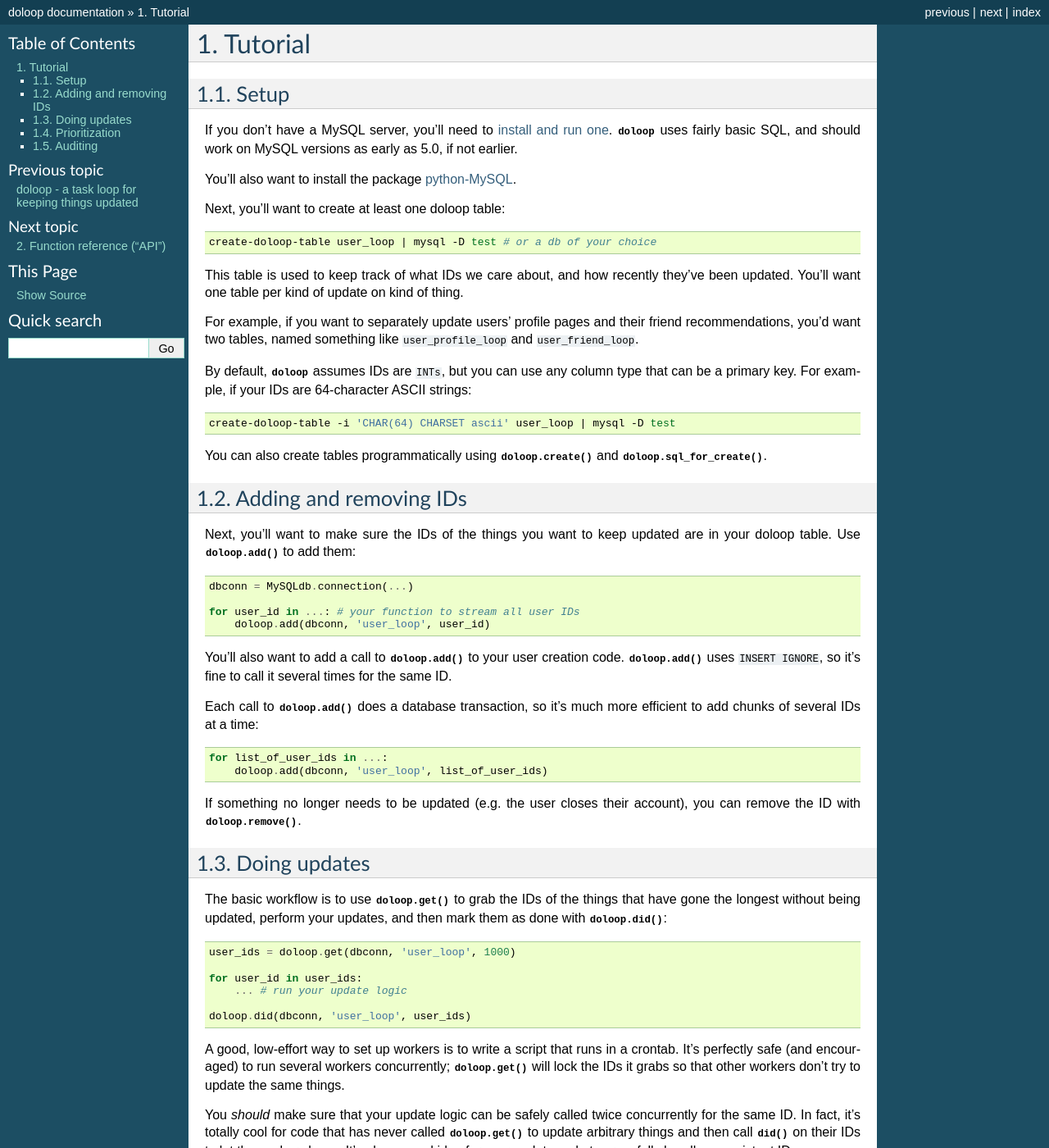
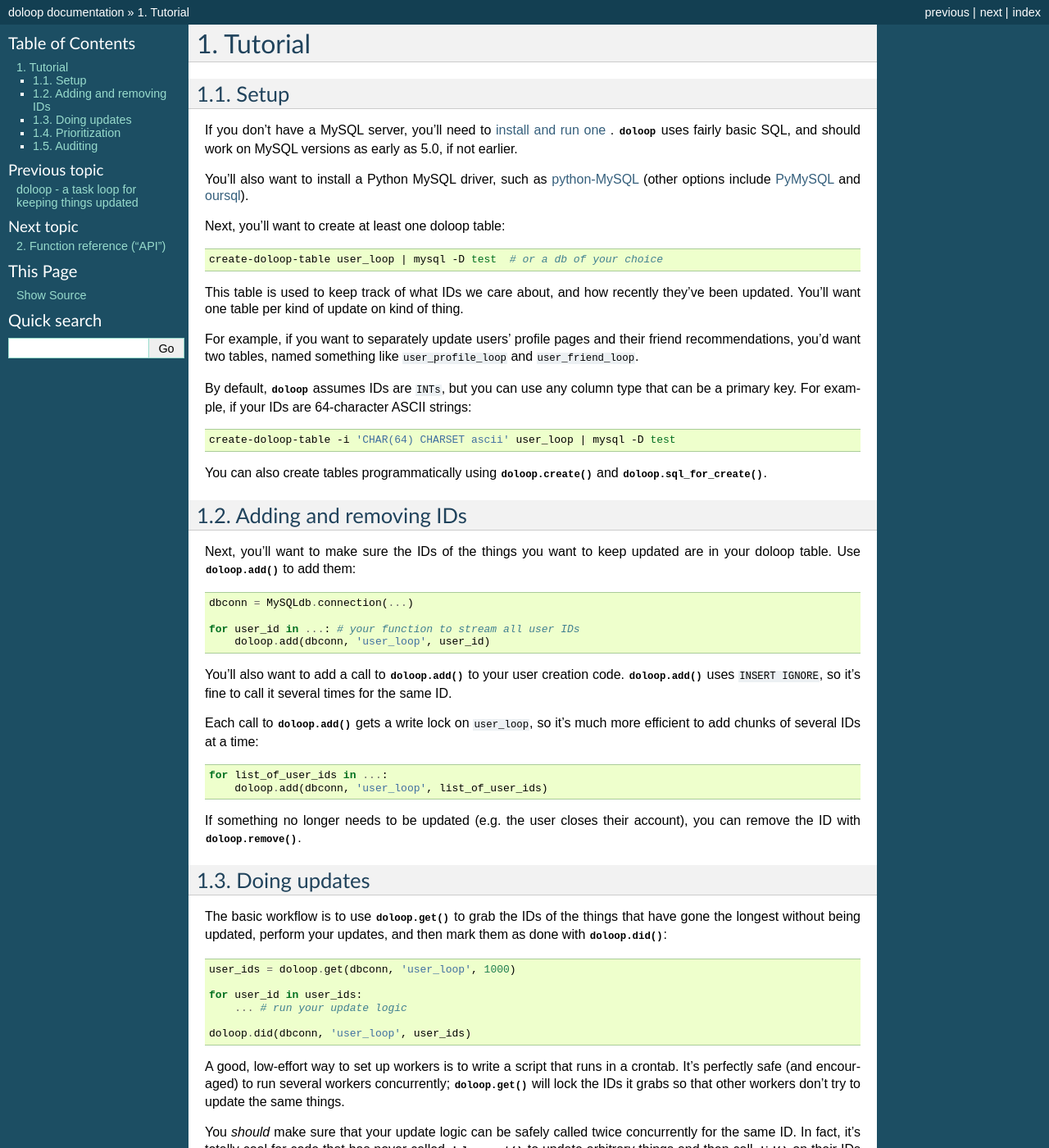
Before and after one commit to Yelp/doloop, a Sphinx documentation site: the page built from docs/tutorial.rst, in a window 1280 px wide and 1400 px high. Shown: the whole window at 82% size. Built offline with Sphinx 7.4.7, drawn with Linux system fonts in a browser that asks for light colours; the version number could not be read and is left out.

Commit message:
documentation tweaks

```diff
--- a/README.rst
+++ b/README.rst
@@ -1,5 +1,5 @@
 **doloop** is a simple but well-thought-out system for keeping things
-with unique IDs updated. It supports concurrency and prioritization.
+with unique IDs updated. It is concurrency-safe and supports prioritization.
 
 **doloop**'s only dependency is
 `MySQL <http://dev.mysql.com>`_; it does not require you to
--- a/docs/index.rst
+++ b/docs/index.rst
@@ -10,7 +10,7 @@ What is doloop?
 ---------------
 
 :py:mod:`doloop` is a simple but well-thought-out system for keeping things
-with unique IDs updated. It supports concurrency and prioritization.
+with unique IDs updated. It is concurrency-safe and supports prioritization.
 
 :py:mod:`doloop`'s only dependency is
 `MySQL <http://dev.mysql.com>`_; it does not require you to
--- a/docs/tutorial.rst
+++ b/docs/tutorial.rst
@@ -4,18 +4,21 @@ Tutorial
 Setup
 -----
 
-If you don't have a MySQL server, you'll need to `install and run one <http://dev.mysql.com/doc/refman/5.5/en/installing.html>`_. :py:mod:`doloop`
+If you don't have a MySQL server, you'll need to `install and run one \
+<http://dev.mysql.com/doc/refman/5.5/en/installing.html>`_. :py:mod:`doloop`
 uses fairly basic SQL, and should work on MySQL versions as early as 5.0,
 if not earlier.
 
-You'll also want to install the package
-`python-MySQL <http://mysql-python.sourceforge.net/>`_.
+You'll also want to install a Python MySQL driver, such as
+`python-MySQL <http://mysql-python.sourceforge.net/>`_ (other options include
+`PyMySQL <https://github.com/petehunt/PyMySQL/>`_ and
+`oursql <https://launchpad.net/oursql>`_).
 
 Next, you'll want to create at least one doloop table:
 
 .. code-block:: sh
 
-    create-doloop-table user_loop | mysql -D test # or a db of your choice
+    create-doloop-table user_loop | mysql -D test  # or a db of your choice
 
 This table is used to keep track of what IDs we care about, and how recently
 they've been updated. You'll want one table per kind of update on kind of
@@ -52,8 +55,8 @@ You'll also want to add a call to :py:func:`doloop.add` to your user creation
 code. :py:func:`doloop.add` uses ``INSERT IGNORE``, so it's fine to call
 it several times for the same ID.
 
-Each call to :py:func:`doloop.add` does a database transaction, so it's much
-more efficient to add chunks of several IDs at a time::
+Each call to :py:func:`doloop.add` gets a write lock on ``user_loop``, so it's
+much more efficient to add chunks of several IDs at a time::
 
     for list_of_user_ids in ...:
         doloop.add(dbconn, 'user_loop', list_of_user_ids)
```
Also changed, not shown: docs/scripts.rst (+5 -3 lines), doloop.py (+3 -6 lines), 2 other files.
